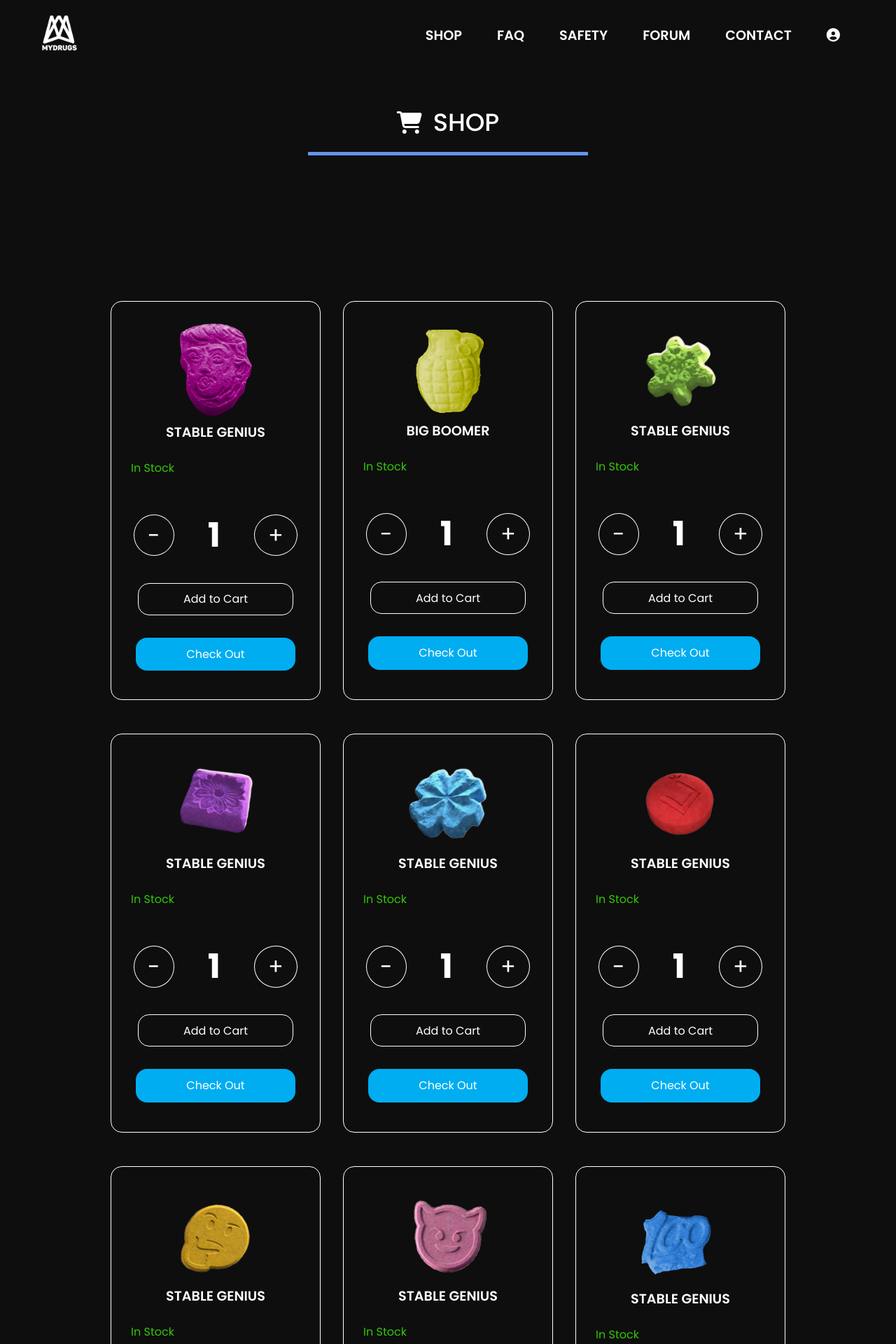
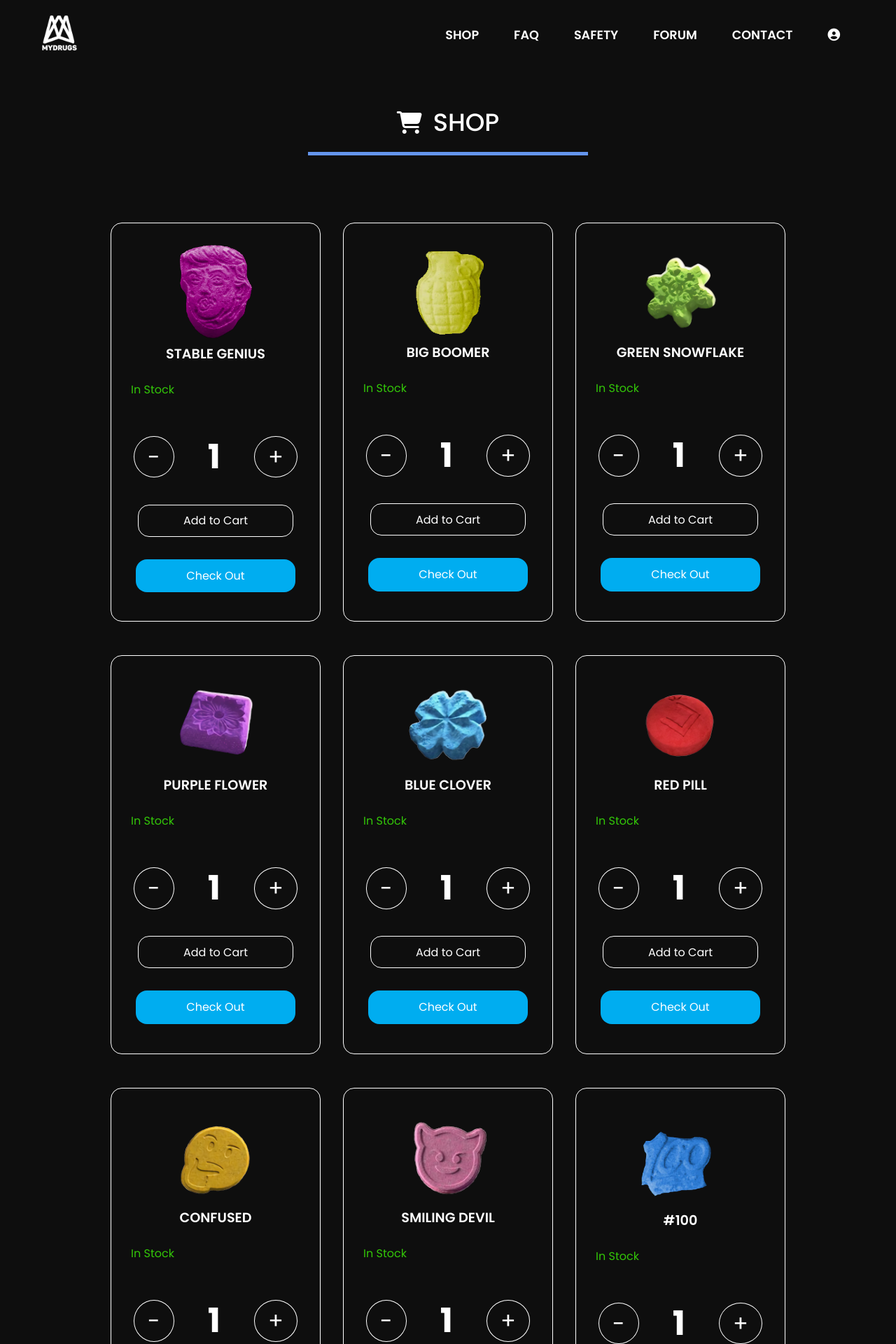
Before and after one commit to userkbite/mydrugs, a Vue app: page /shop in a window 1280 px wide. Shown: the top 1920 px of the page at 70% size. Built offline with nearby package versions, Linux system fonts and the light colour scheme.

Commit message:
Add files via upload

```diff
--- a/src/views/Header/Header.vue
+++ b/src/views/Header/Header.vue
@@ -3,7 +3,7 @@
 		<a href="/"><img src="/assets/logo.png" alt="Logo" id="logo"></a>
 		<nav>
 			<ul :class="{active:menuActive}">
-				<li><a class="active" href="/shop">Shop</a></li>
+				<li><a href="/shop">Shop</a></li>
 				<li><a href="/faq">Faq</a></li>
 				<li><a href="/safety">Safety</a></li>
 				<li><a href="/forum">Forum</a></li>
@@ -44,14 +44,6 @@ export default {
 	}
 }
 
-// const icon = document.getElementById('icon')
-// const list = docuemnt.
-
-// $(document).ready(function(){
-// 	$('#icon').click(function(){
-// 		$('ul').toggleClass('active');
-// 	})
-// })
 </script>
 
 <style scoped>
@@ -82,10 +74,16 @@ export default {
 		padding: 5px 20px;
 		text-transform: uppercase;
 		font-weight: 600;
-		font-size: 1.2rem;
+		font-size: 1.1rem;
 	}
 
 	nav li a:hover {
+		border-radius: 0.25rem;
+		color: #000;
+		background-color: #fff;
+	}
+
+	nav li a.active {
 		border-radius: 0.25rem;
 		color: #000;
 		background-color: #fff;
--- a/src/views/Shop/Items/Items.vue
+++ b/src/views/Shop/Items/Items.vue
@@ -1,6 +1,6 @@
 <template>
     <section class="section__items">
-        <div class="card break">
+        <div class="card">
             <img src="/assets/donald-pill.png" id="donald-pill">
             <h3>Stable Genius</h3>
             <span class="text__green">In Stock</span>
@@ -26,7 +26,7 @@
         </div>
         <div class="card">
             <img src="/assets/green-pill.png" class="icon">
-            <h3>Stable Genius</h3>
+            <h3>Green Snowflake</h3>
             <span class="text__green">In Stock</span>
             <div class="cart">
                 <div class="round">-</div>
@@ -38,7 +38,7 @@
         </div>
         <div class="card">
             <img src="/assets/purple-pill.png" class="icon">
-            <h3>Stable Genius</h3>
+            <h3>Purple Flower</h3>
             <span class="text__green">In Stock</span>
             <div class="cart">
                 <div class="round">-</div>
@@ -48,9 +48,9 @@
             <a href="#" class="cart__button">Add to Cart</a>
             <a href="#" class="check__button">Check Out</a>
         </div>
-        <div class="card break">
+        <div class="card">
             <img src="/assets/blue-pill.png" class="icon">
-            <h3>Stable Genius</h3>
+            <h3>Blue Clover</h3>
             <span class="text__green">In Stock</span>
             <div class="cart">
                 <div class="round">-</div>
@@ -62,7 +62,7 @@
         </div>
         <div class="card">
             <img src="/assets/red-pill.png" class="icon">
-            <h3>Stable Genius</h3>
+            <h3>Red Pill</h3>
             <span class="text__green">In Stock</span>
             <div class="cart">
                 <div class="round">-</div>
@@ -74,7 +74,7 @@
         </div>
         <div class="card">
             <img src="/assets/yellow-pill.png" class="icon">
-            <h3>Stable Genius</h3>
+            <h3>Confused</h3>
             <span class="text__green">In Stock</span>
             <div class="cart">
                 <div class="round">-</div>
@@ -86,7 +86,7 @@
         </div>
         <div class="card">
             <img src="/assets/pink-pill.png" class="icon">
-            <h3>Stable Genius</h3>
+            <h3>Smiling Devil</h3>
             <span class="text__green">In Stock</span>
             <div class="cart">
                 <div class="round">-</div>
@@ -98,7 +98,7 @@
         </div>
         <div class="card">
             <img src="/assets/100.png" class="icon">
-            <h3>Stable Genius</h3>
+            <h3>#100</h3>
             <span class="text__green">In Stock</span>
             <div class="cart">
                 <div class="round">-</div>
@@ -122,7 +122,7 @@ export default {
         display: flex;
         justify-content: center;
         align-items: center;
-        margin: 10rem 0 5rem;
+        margin: 3rem 0 5rem;
         flex-wrap: wrap;
     }
 
@@ -139,10 +139,6 @@ export default {
         margin-bottom: 3rem;
         border-radius: 1rem;
     }
-
-    /* .section__items .break {
-        margin-left: 0;
-    } */
 
     #donald-pill {
         margin-top: 30px;
```
